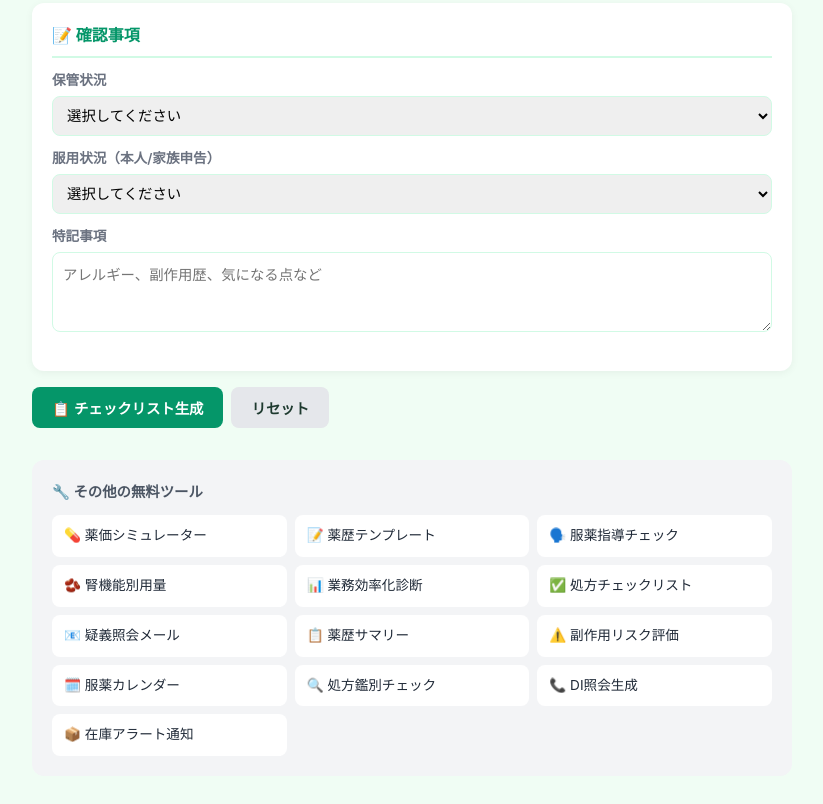
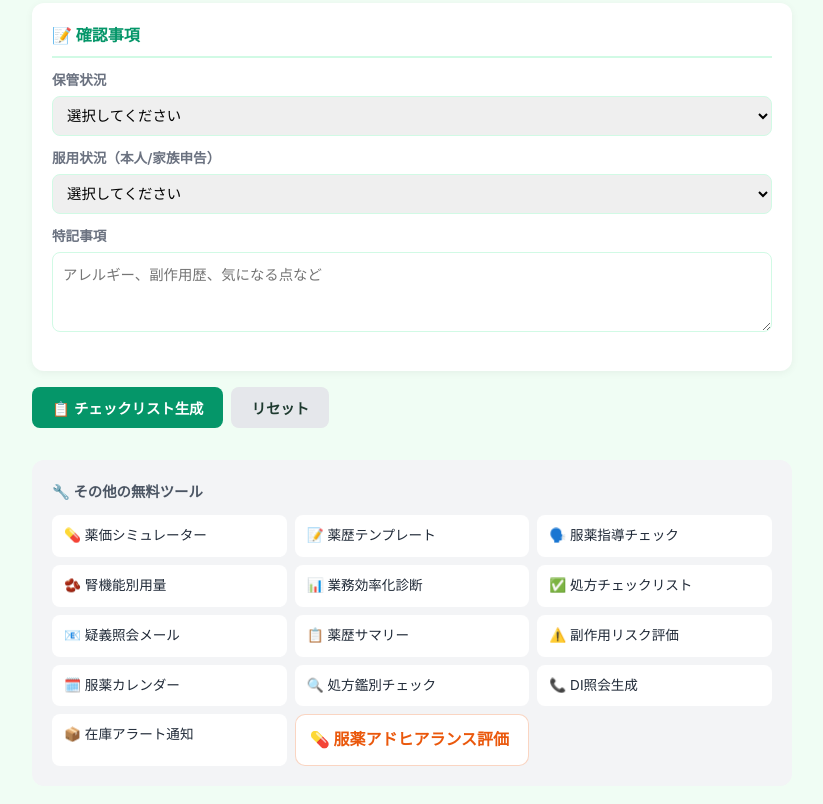
Before and after one commit to yusuketakuma/pharma-bringing-medicine, a plain HTML site: page index.html in a window 1280 px wide. Shown: the part 714-1518 px from the top of the page, without its empty margins (228-1051 px from the left). Drawn offline with Linux system fonts and the light colour scheme.

Commit message:
feat: add G15 adherence check link

```diff
--- a/index.html
+++ b/index.html
@@ -329,6 +329,7 @@
         <a href="https://yusuketakuma.github.io/pharma-prescription-screening/" class="tool-link">🔍 処方鑑別チェック</a>
         <a href="https://yusuketakuma.github.io/pharma-di-query/" class="tool-link">📞 DI照会生成</a>
         <a href="https://yusuketakuma.github.io/pharma-inventory-alert/" class="tool-link">📦 在庫アラート通知</a>
+        <a href="https://yusuketakuma.github.io/pharma-adherence-check/" style="display:block;text-decoration:none;border-radius:10px;border:1px solid rgba(234,88,12,0.25);padding:12px 14px;background:#fff;color:#ea580c;font-weight:700;">💊 服薬アドヒアランス評価</a>
       </div>
     </div>
   </div>
```
